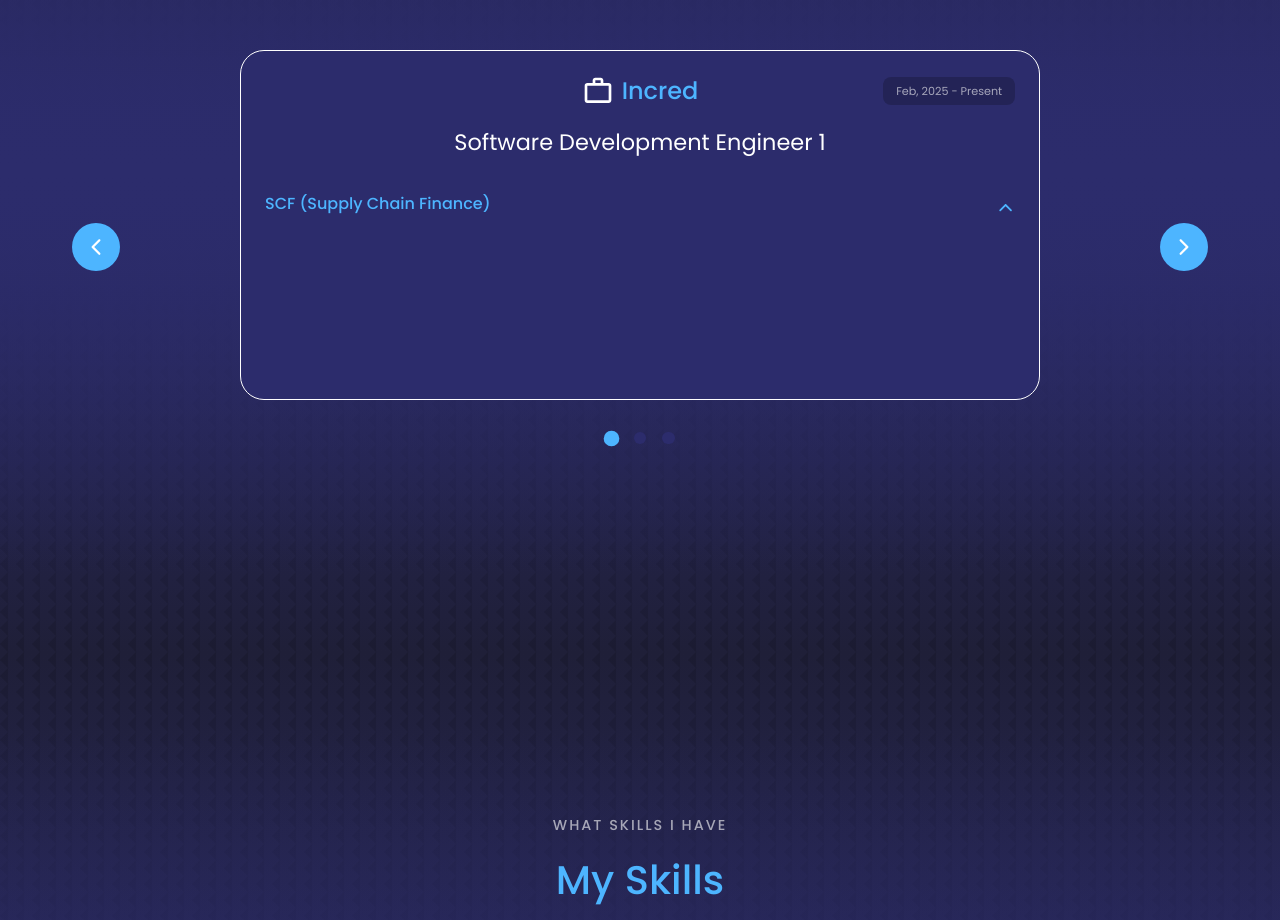
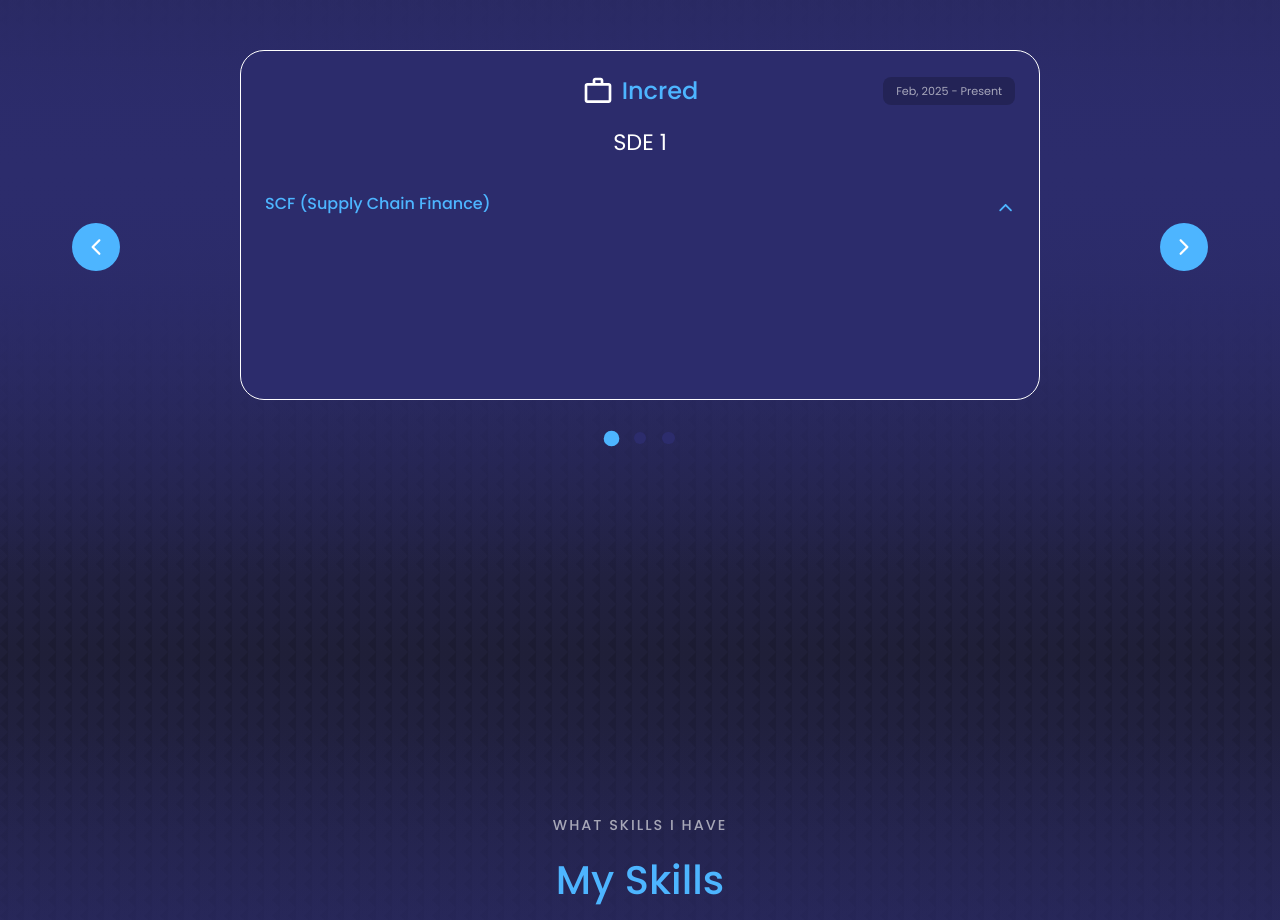
Before and after one commit to KeshariPiyush24/KeshariPiyush24.github.io, a React (Create React App) app: page / in a window 1280 px wide. Shown: the part 3220-4140 px from the top of the page. Built offline with nearby package versions, Linux system fonts and the light colour scheme.

Commit message:
updated designation

```diff
--- a/src/components/experience/Experience.jsx
+++ b/src/components/experience/Experience.jsx
@@ -12,7 +12,7 @@
     {
       company: "Incred",
       duration: "Feb, 2025 - Present",
-      position: "Software Development Engineer 1",
+      position: "SDE 1",
       projects: [
         {
           name: "SCF (Supply Chain Finance)",
@@ -23,7 +23,7 @@
     {
       company: "Sevenloop",
       duration: "Dec, 2024 - Feb, 2025",
-      position: "Software Development Engineer 1",
+      position: "SDE 1",
       projects: [
         {
           name: "Revind.ai (ERP Solutions)",
@@ -38,7 +38,7 @@
     {
       company: "Springworks",
       duration: "March, 2022 - Dec, 2024",
-      position: "Software Development Engineer Intern",
+      position: "SDE 1",
       projects: [
         {
           name: "Burst (E-commerce Platform)",
```
